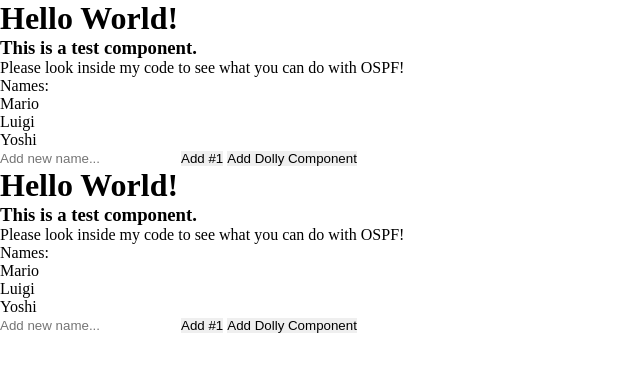
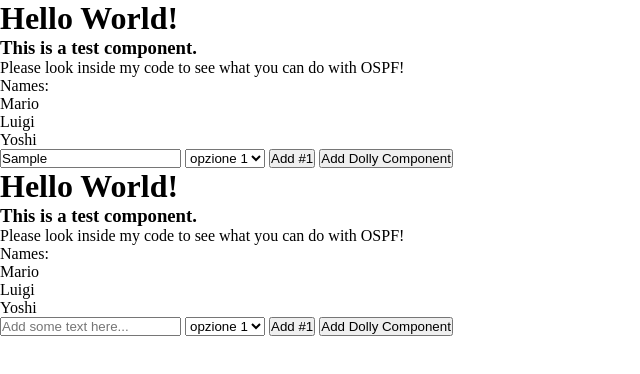
Before and after one commit to omagerio/ospf, a plain HTML site: page app/index.html in a window 1280 px wide. Both pictures are taken after typing "Sample" into the empty fields and a click on the button "Add Dolly Component". Shown: the whole page, without its empty margins (0-640 px from the left). Drawn offline with Linux system fonts and the light colour scheme.

Commit message:
added textbox and listbox

```diff
--- a/app/index.html
+++ b/app/index.html
@@ -15,6 +15,6 @@
     <script src="ospf/ospf.js"></script>
 </head>
 
-<body></body>
+<body><form></form></body>
 
 </html>
--- a/app/index.js
+++ b/app/index.js
@@ -20,5 +20,5 @@ const VERSION = "0.1";
 async function appInit() {
     let main = new HelloWorld();
     await main.init();
-    root.addChild(main, "main");
+    root.addChild("main", main);
 }
--- a/app/ospf/assets/css/core.css
+++ b/app/ospf/assets/css/core.css
@@ -2,6 +2,11 @@
 {
     margin:0;
     padding:0;
-    border:0;
     box-sizing: border-box;
 }
+
+html, body, form
+{
+    width:100%;
+    height:100%;
+}
--- a/app/ospf/components/core/Component/Component.js
+++ b/app/ospf/components/core/Component/Component.js
@@ -13,7 +13,7 @@ class Component {
      * @param {Component} child
      * @param {string} name
      */
-    addChild(child, name) {
+    addChild(name, child) {
         this._children[name] = child;
     }
 
@@ -34,11 +34,41 @@ class Component {
     }
 
     /**
-     * Returns a reference to this component. To be used inside inline events.
+     * Returns a reference to this component.
      * @returns {string}
      */
     self() {
         return "getComponentById(`" + this._id + "`)";
+    }
+
+    /**
+     * Renders a event handler
+     * @param {string} event
+     * @param {string} parameter
+     */
+    renderEvent(event, parameter = null){
+        return this.self()+".handleEvent('"+event+"', '"+parameter+"')";
+    }
+
+    async handleEvent(event, parameter){
+        let formData = new FormData(document.querySelector("form"));
+        let childrenNames = Object.getOwnPropertyNames(root._children);
+
+        for (let childName of childrenNames) {
+            await root._children[childName].parseInput(formData);
+        }
+
+        await this[event](parameter);
+    }
+
+    /**
+     * Parse user input
+     */
+    async parseInput(formData){
+        let childrenNames = Object.getOwnPropertyNames(this._children);
+        for (let childName of childrenNames) {
+            await this._children[childName].parseInput(formData);
+        }
     }
 
     /**
@@ -63,6 +93,7 @@ class Component {
      * Refreshes the component template. This does not reload data! Use databind() or update() instead.
      */
     async refresh() {
+
         let elem = document.getElementById(this._id);
         if (elem) {
             await this.parseTemplate();
@@ -74,11 +105,11 @@ class Component {
             tempDiv.id = this._id + "_preloader";
             tempDiv.innerHTML = this._parsedTemplate;
             preloader.appendChild(tempDiv);
-            await sleep(100);
+            await sleep(50);
 
             target.outerHTML = tempDiv.innerHTML;
             preloader.removeChild(tempDiv);
-            await sleep(100);
+            await sleep(50);
 
             await this.onRefresh();
         } else {
@@ -160,4 +191,23 @@ class Component {
     createId(string) {
         return this._id + "_" + string;
     }
+
+
+    async loadFile(url){
+        let p1 = new Promise(
+            (resolve, reject)=>{
+                let xhr = new XMLHttpRequest();
+                xhr.open("get", url);
+                xhr.addEventListener("readystatechange", ()=>{
+                    if(xhr.readyState == 4){
+                        resolve(xhr.responseText);
+                    }
+                });
+                xhr.send();
+            }
+        );
+
+        let html = await p1;
+        return html;
+    }
 }
--- a/app/ospf/components/custom/HelloWorld/HelloWorld.html
+++ b/app/ospf/components/custom/HelloWorld/HelloWorld.html
@@ -9,9 +9,10 @@
         <li><%= name %></li>
         <% } %>
     </ul>
-    <input id="<%= c.createId('nameInput') %>" placeholder="Add new name...">
-    <input onclick="<%= c.self() %>.addNameClickHandler()" type="button" value="Add #1">
-    <input onclick="<%= c.self() %>.addDollyHandler()" type="button" value="Add Dolly Component">
+    <%- c.getChild("nameControl").render() %>
+    <%- c.getChild("listControl").render() %>
+    <input onclick="<%= c.renderEvent("addNameClickHandler") %>" type="button" value="Add #1">
+    <input onclick="<%= c.renderEvent("addDollyHandler") %>" type="button" value="Add Dolly Component">
 
     <%
         if(c.getChild("dollyComponent")){
--- a/app/ospf/components/custom/HelloWorld/HelloWorld.js
+++ b/app/ospf/components/custom/HelloWorld/HelloWorld.js
@@ -5,6 +5,17 @@ class HelloWorld extends Component {
     async init() {
         await super.init();
         await this.databind();
+
+        let nameControl = new TextBox();
+        await nameControl.init();
+        nameControl.placeholder = "Add some text here...";
+        this.addChild("nameControl", nameControl);
+
+        let listControl = new ListBox();
+        await listControl.init();
+        listControl.addOption("opzione 1", "1");
+        listControl.addOption("opzione 2", "2");
+        this.addChild("listControl", listControl);
     }
 
     async databind() {
@@ -13,17 +24,18 @@ class HelloWorld extends Component {
     }
 
     async addNameClickHandler() {
-        let name = qs("#" + this.createId("nameInput")).value;
+        let name = this.getChild("nameControl").value;
         if(name != ""){
             this.names.push(name);
         }
+        this.getChild("nameControl").value = "";
         await this.refresh();
     }
 
     async addDollyHandler(){
         let dolly = new HelloWorld();
         await dolly.init();
-        this.addChild(dolly, "dollyComponent");
+        this.addChild("dollyComponent", dolly);
         await this.refresh();
     }
 }
--- /dev/null
+++ b/app/ospf/components/custom/ListBox/ListBox.html
@@ -0,0 +1,9 @@
+<select id="<%= c._id %>" name="<%= c._id %>" class="ListBox">
+    <%
+        for(let option of c.options){
+            %>
+            <option value="<%= option.value %>" <% if(c.value == option.value){ %>selected<% } %>><%= option.name %></option>
+            <%
+        }
+    %>
+</select>
--- /dev/null
+++ b/app/ospf/components/custom/ListBox/ListBox.js
@@ -0,0 +1,24 @@
+/**
+ * Example component. Add your custom components to ospf/components_custom.js to use them.
+ */
+class ListBox extends Component {
+    async init() {
+        await super.init();
+        this.value = null;
+        this.options = [];
+    }
+
+    addOption(name, value){
+        this.options.push({
+            name: name,
+            value: value
+        });
+    }
+
+    async parseInput(formData){
+        this.value = formData.get(this._id);
+        await super.parseInput();
+        console.log(this);
+    }
+
+}
--- /dev/null
+++ b/app/ospf/components/custom/TextBox/TextBox.html
@@ -0,0 +1 @@
+<input id="<%= c._id %>" name="<%= c._id %>" class="TextBox" value="<%= c.value %>" placeholder="<%= c.placeholder %>">
--- /dev/null
+++ b/app/ospf/components/custom/TextBox/TextBox.js
@@ -0,0 +1,16 @@
+/**
+ * Example component. Add your custom components to ospf/components_custom.js to use them.
+ */
+class TextBox extends Component {
+    async init() {
+        await super.init();
+        this.value = "";
+        this.placeholder = "";
+    }
+
+    async parseInput(formData){
+        this.value = formData.get(this._id);
+        await super.parseInput();
+    }
+
+}
--- a/app/ospf/components_custom.js
+++ b/app/ospf/components_custom.js
@@ -1,3 +1,5 @@
 var customComponents = [
-    "custom/HelloWorld"
+    "custom/HelloWorld",
+    "custom/TextBox",
+    "custom/ListBox",
 ];
--- a/app/ospf/ospf.js
+++ b/app/ospf/ospf.js
@@ -3,7 +3,7 @@ let lastComponentIndex = 0;
 let root = null;
 
 window.addEventListener("load", async () => {
-    let body = document.querySelector("body");
+    let body = document.querySelector("form");
     let head = document.querySelector("head");
 
     if (PRODUCTION_MODE == false) {
@@ -107,3 +107,10 @@ function getComponentById(id, component) {
 function qs(selector) {
     return document.querySelector(selector);
 }
+
+function uuid() {
+    return 'xxxxxxxx-xxxx-4xxx-yxxx-xxxxxxxxxxxx'.replace(/[xy]/g, function(c) {
+      var r = Math.random() * 16 | 0, v = c == 'x' ? r : (r & 0x3 | 0x8);
+      return v.toString(16);
+    });
+  }
```
